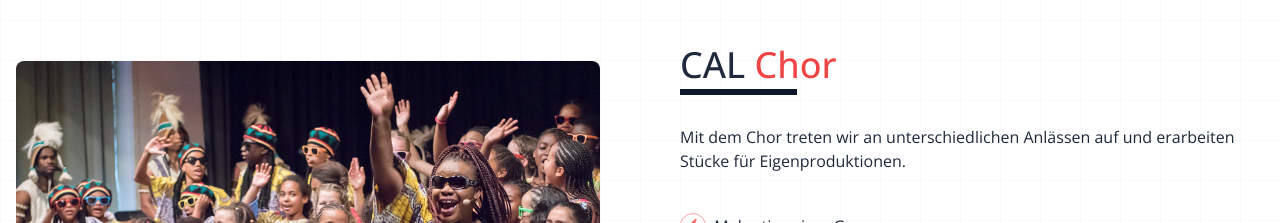
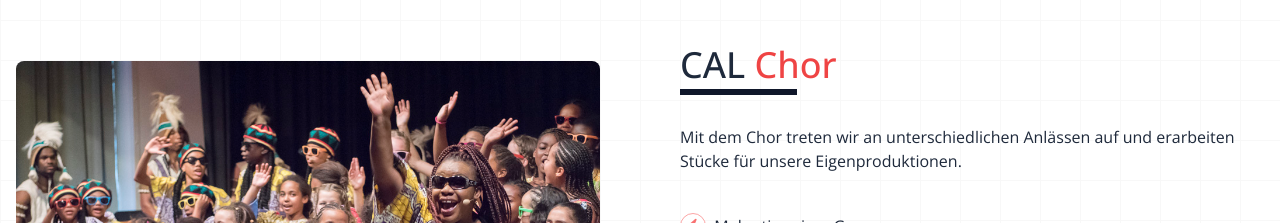
Before and after one commit to vntero/cafeaulait, a SvelteKit app: page / in a window 1280 px wide. Shown: the part 1780-2003 px from the top of the page. Built offline with nearby package versions, Linux system fonts and the light colour scheme.

Commit message:
CAL-8 updates text mit dem chor

```diff
--- a/src/components/Kurse.svelte
+++ b/src/components/Kurse.svelte
@@ -25,7 +25,7 @@
         'Musikalisches Hören & Harmonie',
       ],
       description:
-        'Mit dem Chor treten wir an unterschiedlichen Anlässen auf und erarbeiten Stücke für Eigenproduktionen.',
+        'Mit dem Chor treten wir an unterschiedlichen Anlässen auf und erarbeiten Stücke für unsere Eigenproduktionen.',
       imgUrls: [
         'assets/pics/kurse3.png',
         // 'assets/pics/gospel2.png',
```
